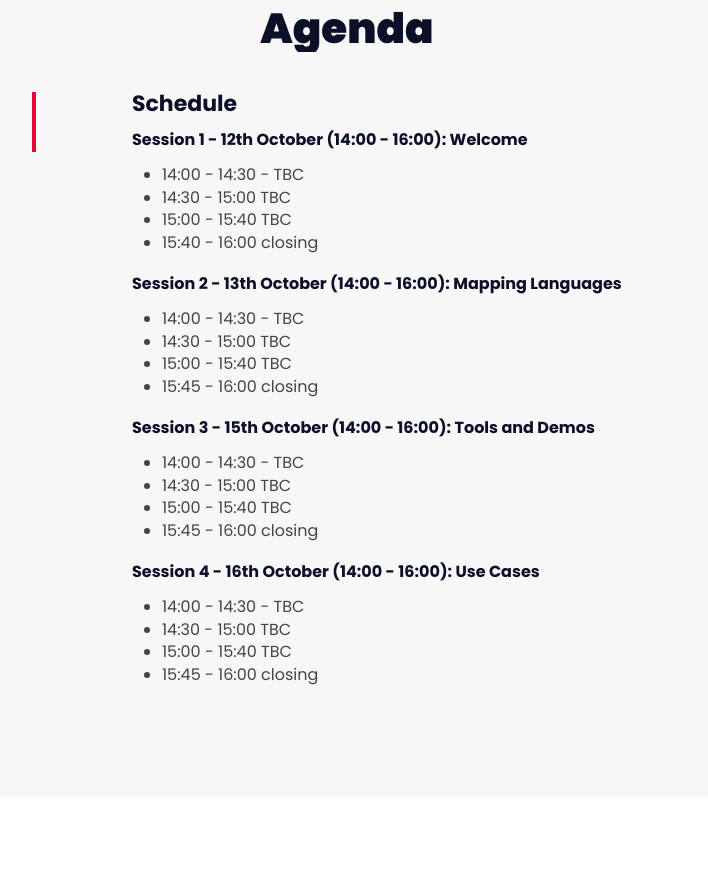
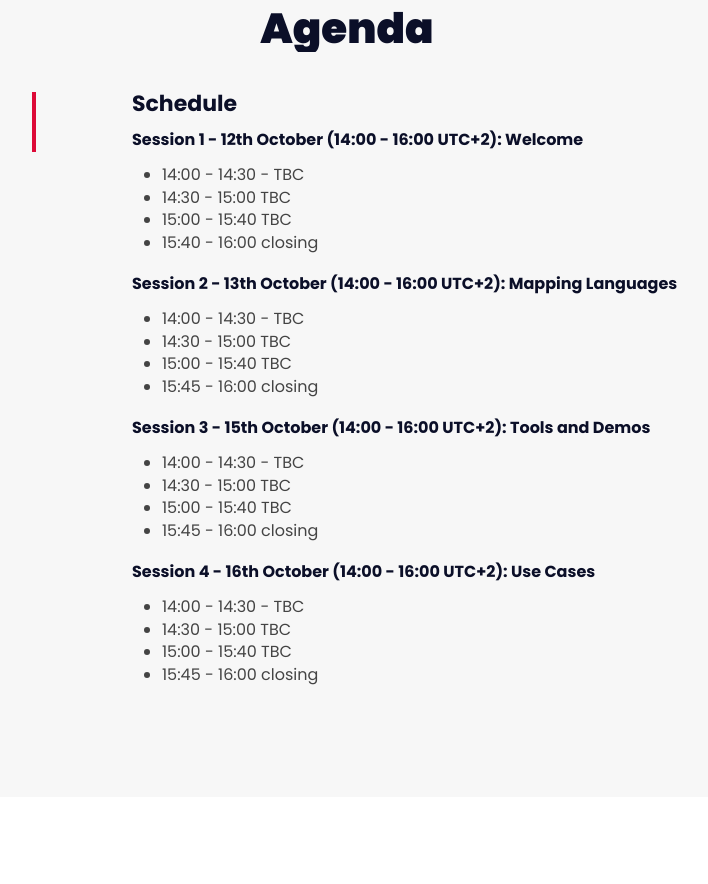
Before and after one commit to kg-construct/kick-off-wesbite, a plain HTML site: page index.html in a window 1280 px wide. Shown: the part 1560-2444 px from the top of the page, without its empty margins (293-1001 px from the left). Drawn offline with Linux system fonts and the light colour scheme.

Commit message:
adding utc times

```diff
--- a/index.html
+++ b/index.html
@@ -190,7 +190,7 @@
 					<div class="event-content">
 						<h3 class="event-title">Schedule</h3>
 
-						<h4>Session 1 - 12th October (14:00 - 16:00): Welcome</h4>
+						<h4>Session 1 - 12th October (14:00 - 16:00 UTC+2): Welcome</h4>
 
 						<ul>
 							<li>14:00 - 14:30 - TBC</li>
@@ -201,7 +201,7 @@
 
 
 
-						<h4>Session 2 - 13th October (14:00 - 16:00): Mapping Languages</h4>
+						<h4>Session 2 - 13th October (14:00 - 16:00 UTC+2): Mapping Languages</h4>
 
 						<ul>
 							<li>14:00 - 14:30 - TBC</li>
@@ -210,7 +210,7 @@
 							<li>15:45 - 16:00 closing</li>
 						</ul>
 
-						<h4>Session 3 - 15th October (14:00 - 16:00): Tools and Demos</h4>
+						<h4>Session 3 - 15th October (14:00 - 16:00 UTC+2): Tools and Demos</h4>
 
 						<ul>
 							<li>14:00 - 14:30 - TBC</li>
@@ -219,7 +219,7 @@
 							<li>15:45 - 16:00 closing</li>
 						</ul>
 
-						<h4>Session 4 - 16th October (14:00 - 16:00): Use Cases</h4>
+						<h4>Session 4 - 16th October (14:00 - 16:00 UTC+2): Use Cases</h4>
 
 						<ul>
 							<li>14:00 - 14:30 - TBC</li>
```
